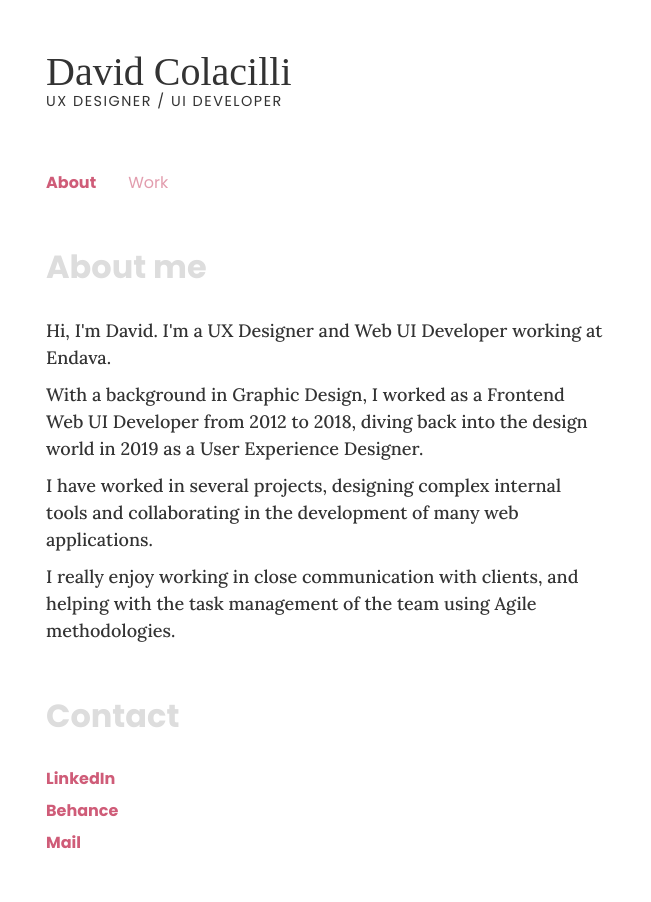
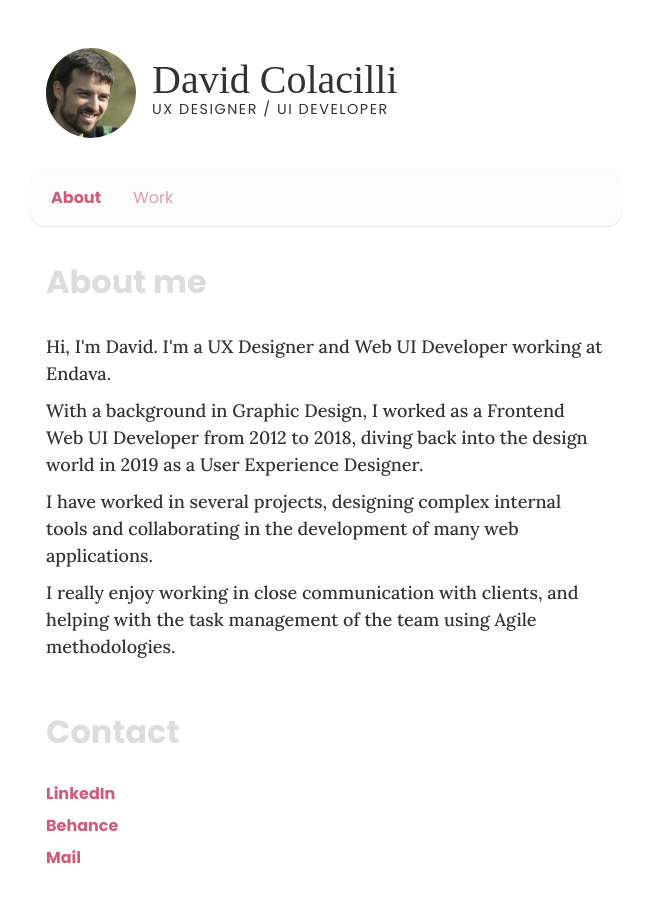
Before and after one commit to davidcolacilli/davidcolacilli.github.io, a Vue app: page / in a window 1280 px wide. Shown: the whole page, without its empty margins (314-965 px from the left). Built offline with nearby package versions, Linux system fonts and the light colour scheme; a web font is replaced by a local one.

Commit message:
image and nav

```diff
--- a/src/App.vue
+++ b/src/App.vue
@@ -2,8 +2,11 @@
     <div class="container">
       <header>
         <!-- <router-link to="/"> -->
-          <h1>David Colacilli</h1>
-          <p>UX designer / UI Developer</p>
+          <img src="profile-picture.jpeg" alt="Profile Picture">
+          <div>
+            <h1>David Colacilli</h1>
+            <p>UX designer / UI Developer</p>
+          </div>
         <!-- </router-link> -->
       </header>
       <nav class="main-nav">
@@ -26,7 +29,6 @@ export default {
 }
 </script>
 <style>
-
 body {
   margin: 0;
   color: #333;
@@ -60,6 +62,7 @@ h1 {
     /* color: #FFF; */
 }
 h1 + p {
+  /* margin-bottom: 0; */
   margin-top: -.25rem;
   font-family: Poppins, Helvetica, Arial, sans-serif;
   font-size: .9rem;
@@ -167,6 +170,15 @@ li {
 }
 header {
   padding: 2em 0;
+  display: flex;
+  align-items: center;
+}
+img {
+  border-radius: 50%;
+  width: 90px;
+  height: auto;
+  display: block;
+  margin-right: 1em;
 }
 nav {
   font-family: Poppins, Helvetica, Arial, sans-serif;
@@ -176,7 +188,11 @@ nav a {
   text-decoration: none;
 }
 .main-nav {
-  margin: 0 0 2em -1em;
+  margin: 0 -1em 2em -1em;
+  background: #fcfcfc;
+  border-radius: 15px;
+  padding: 0 5px;
+  box-shadow: 0px 1px 2px 0px rgb(0 0 0 / 10%);
 }
 .main-nav a {
   display: inline-block;
```
Also changed, not shown: public/profile-picture.jpeg (added).
